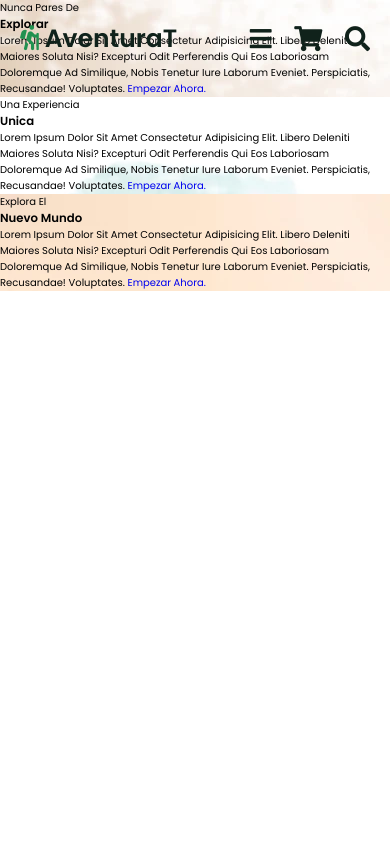
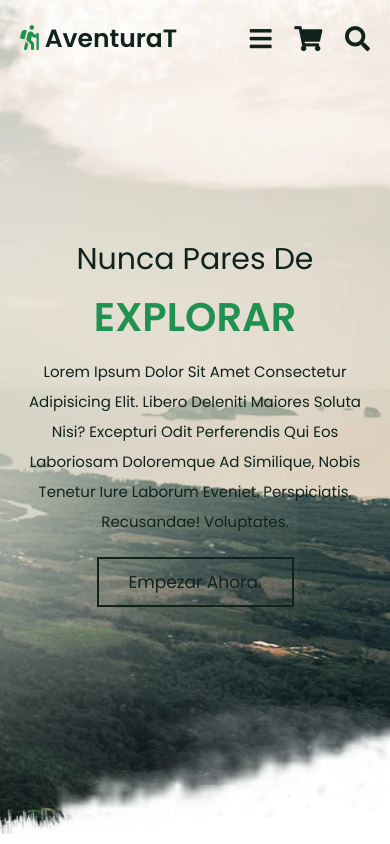
Before and after one commit to Chernandezz/AventuraT-Proyecto-Final-DW, a PHP site: page / in a window 390 px wide. Run offline with PHP 8.4, Linux system fonts and the light colour scheme.

Commit message:
Se avanzo bastante en el inicio, el slider quedo listo y responsivo, ya se va a empezar a trabajar con otra cosa

```diff
--- a/css/main.css
+++ b/css/main.css
@@ -1,6 +1,47 @@
 @import url("https://fonts.googleapis.com/css2?family=Poppins:ital,wght@0,100;0,300;0,400;0,500;0,600;1,100;1,300&display=swap");
 * {
   font-family: "Poppins", sans-serif;
+}
+
+.inicio {
+  padding: 0;
+}
+.inicio .caja {
+  min-height: 100vh;
+  display: flex;
+  align-items: center;
+  background-size: cover !important;
+  background-position: center !important;
+  justify-content: flex-end;
+  padding: 2rem 9%;
+}
+.inicio .caja.segunda {
+  justify-content: flex-start;
+}
+.inicio .caja .contenido {
+  width: 50rem;
+}
+.inicio .caja .contenido span {
+  font-size: 4rem;
+  color: #10221b;
+}
+.inicio .caja .contenido h3 {
+  font-size: 6rem;
+  color: #219150;
+  padding-top: 0.5rem;
+  text-transform: uppercase;
+}
+.inicio .caja .contenido p {
+  line-height: 2;
+  color: #10221b;
+  font-size: 1.5rem;
+  padding: 1rem 0;
+}
+
+.swiper-button-next::after,
+.swiper-button-prev::after {
+  font-size: 3rem;
+  color: #10221b;
 }
 
 .header {
@@ -113,10 +154,34 @@
   .header {
     padding: 2rem;
   }
+
+  section {
+    padding: 3rem 2rem;
+  }
 }
 @media (max-width: 991px) {
   html {
     font-size: 55%;
+  }
+
+  .inicio .caja {
+    padding: 2rem;
+    justify-content: center;
+    background-position: right !important;
+    align-items: center;
+  }
+  .inicio .caja.segunda {
+    justify-content: center;
+    background-position: left !important;
+  }
+  .inicio .caja .contenido {
+    text-align: center;
+  }
+  .inicio .caja .contenido span {
+    font-size: 3rem;
+  }
+  .inicio .caja .contenido h3 {
+    font-size: 4rem;
   }
 }
 @media (max-width: 768px) {
@@ -149,6 +214,11 @@
     position: absolute;
     top: 1rem;
     right: 1.5rem;
+  }
+
+  .swiper-button-next::after,
+.swiper-button-prev::after {
+    display: none;
   }
 }
 @media (max-width: 450px) {
@@ -184,4 +254,23 @@ html::-webkit-scrollbar-thumb {
   background: #10221b;
 }
 
+section {
+  padding: 5rem 9%;
+}
+
+.btn {
+  margin-top: 1rem;
+  display: inline-block;
+  border: 0.2rem solid #10221b;
+  color: #10221b;
+  cursor: pointer;
+  background: none;
+  font-size: 1.7rem;
+  padding: 1rem 3rem;
+}
+.btn:hover {
+  background: #10221b;
+  color: #fff;
+}
+
 /*# sourceMappingURL=main.css.map */
--- a/index.html
+++ b/index.html
@@ -9,6 +9,11 @@
     <link
       rel="stylesheet"
       href="https://cdnjs.cloudflare.com/ajax/libs/font-awesome/5.15.4/css/all.min.css"
+    />
+
+    <link
+      rel="stylesheet"
+      href="https://unpkg.com/swiper@7/swiper-bundle.min.css"
     />
     <!-- Link CSS -->
     <link rel="stylesheet" href="css/main.css" />
@@ -52,9 +57,9 @@
 
     <!-- Inicio Inicio -->
     <section class="inicio" id="inicio">
-      <div class="slider-inicio">
-        <div class="contenedor">
-          <div class="slide">
+      <div class="swiper slider-inicio">
+        <div class="swiper-wrapper">
+          <div class="swiper-slide">
             <div
               class="caja"
               style="background: url(img/home-bg-1.jpg) no-repeat"
@@ -62,19 +67,19 @@
               <div class="contenido">
                 <span>nunca pares de</span>
                 <h3>explorar</h3>
-                <span
-                  >Lorem ipsum dolor sit amet consectetur adipisicing elit.
+                <p>
+                  Lorem ipsum dolor sit amet consectetur adipisicing elit.
                   Libero deleniti maiores soluta nisi? Excepturi odit
                   perferendis qui eos laboriosam doloremque ad similique, nobis
                   tenetur iure laborum eveniet. Perspiciatis, recusandae!
-                  Voluptates.</span
-                >
+                  Voluptates.
+                </p>
                 <a href="#" class="btn">empezar ahora.</a>
               </div>
             </div>
           </div>
 
-          <div class="slide">
+          <div class="swiper-slide">
             <div
               class="caja segunda"
               style="background: url(img/home-bg-2.jpg) no-repeat"
@@ -82,19 +87,19 @@
               <div class="contenido">
                 <span>una experiencia</span>
                 <h3>unica</h3>
-                <span
-                  >Lorem ipsum dolor sit amet consectetur adipisicing elit.
+                <p>
+                  Lorem ipsum dolor sit amet consectetur adipisicing elit.
                   Libero deleniti maiores soluta nisi? Excepturi odit
                   perferendis qui eos laboriosam doloremque ad similique, nobis
                   tenetur iure laborum eveniet. Perspiciatis, recusandae!
-                  Voluptates.</span
-                >
+                  Voluptates.
+                </p>
                 <a href="#" class="btn">empezar ahora.</a>
               </div>
             </div>
           </div>
 
-          <div class="slide">
+          <div class="swiper-slide">
             <div
               class="caja tercera"
               style="background: url(img/home-bg-3.jpg) no-repeat"
@@ -102,22 +107,25 @@
               <div class="contenido">
                 <span>explora el</span>
                 <h3>nuevo mundo</h3>
-                <span
-                  >Lorem ipsum dolor sit amet consectetur adipisicing elit.
+                <p>
+                  Lorem ipsum dolor sit amet consectetur adipisicing elit.
                   Libero deleniti maiores soluta nisi? Excepturi odit
                   perferendis qui eos laboriosam doloremque ad similique, nobis
                   tenetur iure laborum eveniet. Perspiciatis, recusandae!
-                  Voluptates.</span
-                >
-                <a href="#" class="btn">empezar ahora.</a>
+                  Voluptates.
+                </p>
+                <a href="#" class="btn">explorar ahora.</a>
               </div>
             </div>
           </div>
         </div>
+        <div class="swiper-button-next"></div>
+        <div class="swiper-button-prev"></div>
       </div>
     </section>
     <!-- Fin Inicio -->
 
+    <script src="https://unpkg.com/swiper@7/swiper-bundle.min.js"></script>
     <!-- link JS -->
     <script src="script/script.js"></script>
   </body>
--- a/sass/abstracts/_variables.scss
+++ b/sass/abstracts/_variables.scss
@@ -5,5 +5,5 @@ $blanco: #fff;
 $fondo-claro: #eee;
 
 // Otros
-$borde: 2rem solid $negro;
+$borde: 0.2rem solid $negro;
 $fondo-caja: 0 0.5rem 1rem rgba(0, 0, 0, 0.1);
--- /dev/null
+++ b/sass/base/_mediaqueries.scss
@@ -0,0 +1,90 @@
+@use "../abstracts/abstracts" as *;
+
+// Media Queries
+@media (max-width: 1200px) {
+  // Header
+  .header {
+    padding: 2rem;
+  }
+
+  section {
+    padding: 3rem 2rem;
+  }
+}
+
+@media (max-width: 991px) {
+  html {
+    font-size: 55%;
+  }
+
+  .inicio .caja {
+    padding: 2rem;
+    justify-content: center;
+    background-position: right !important;
+    align-items: center;
+
+    &.segunda {
+      justify-content: center;
+      background-position: left !important;
+    }
+
+    .contenido {
+      text-align: center;
+
+      span {
+        font-size: 3rem;
+      }
+      h3 {
+        font-size: 4rem;
+      }
+    }
+  }
+}
+
+@media (max-width: 768px) {
+  // Header
+  .header {
+    #btn-menu {
+      display: inline-block;
+    }
+    .navegacion {
+      position: fixed;
+      top: 0;
+      left: -110%;
+      background: $blanco;
+      z-index: 1000;
+      width: 35rem;
+      height: 100%;
+      display: flex;
+      flex-direction: column;
+      align-items: center;
+      justify-content: center;
+
+      &.activo {
+        left: 0;
+        box-shadow: 0 0 0 100vw rgb(0, 0, 0, 0.8);
+      }
+      a {
+        margin: 1rem 0;
+        font-size: 3rem;
+      }
+
+      #cerrar-nav {
+        display: block;
+        position: absolute;
+        top: 1rem;
+        right: 1.5rem;
+      }
+    }
+  }
+  .swiper-button-next::after,
+  .swiper-button-prev::after {
+    display: none;
+  }
+}
+
+@media (max-width: 450px) {
+  html {
+    font-size: 50%;
+  }
+}
--- a/sass/layout/_header.scss
+++ b/sass/layout/_header.scss
@@ -119,59 +119,3 @@
     }
   }
 }
-
-// Media Queries
-@media (max-width: 1200px) {
-  .header {
-    padding: 2rem;
-  }
-}
-
-@media (max-width: 991px) {
-  html {
-    font-size: 55%;
-  }
-}
-
-@media (max-width: 768px) {
-  .header {
-    #btn-menu {
-      display: inline-block;
-    }
-    .navegacion {
-      position: fixed;
-      top: 0;
-      left: -110%;
-      background: $blanco;
-      z-index: 1000;
-      width: 35rem;
-      height: 100%;
-      display: flex;
-      flex-direction: column;
-      align-items: center;
-      justify-content: center;
-
-      &.activo {
-        left: 0;
-        box-shadow: 0 0 0 100vw rgb(0, 0, 0, 0.8);
-      }
-      a {
-        margin: 1rem 0;
-        font-size: 3rem;
-      }
-
-      #cerrar-nav {
-        display: block;
-        position: absolute;
-        top: 1rem;
-        right: 1.5rem;
-      }
-    }
-  }
-}
-
-@media (max-width: 450px) {
-  html {
-    font-size: 50%;
-  }
-}
--- a/sass/main.scss
+++ b/sass/main.scss
@@ -1,7 +1,8 @@
 @use "base/base";
-@use "abstracts/abstracts";
+@use "abstracts/abstracts" as a;
 @use "pages/pages";
 @use "layout/layout";
+@use "base/mediaqueries";
 
 * {
   font-family: "Poppins", sans-serif;
@@ -26,10 +27,30 @@ html {
   }
 
   &::-webkit-scrollbar-track {
-    background: abstracts.$blanco;
+    background: a.$blanco;
   }
 
   &::-webkit-scrollbar-thumb {
-    background: abstracts.$negro;
+    background: a.$negro;
   }
 }
+
+section {
+  padding: 5rem 9%;
+}
+
+.btn {
+  margin-top: 1rem;
+  display: inline-block;
+  border: a.$borde;
+  color: a.$negro;
+  cursor: pointer;
+  background: none;
+  font-size: 1.7rem;
+  padding: 1rem 3rem;
+
+  &:hover {
+    background: a.$negro;
+    color: a.$blanco;
+  }
+}
--- a/sass/pages/_inicio.scss
+++ b/sass/pages/_inicio.scss
@@ -0,0 +1,47 @@
+@use "../abstracts/abstracts" as *;
+
+.inicio {
+  padding: 0;
+
+  .caja {
+    min-height: 100vh;
+    display: flex;
+    align-items: center;
+    background-size: cover !important;
+    background-position: center !important;
+    justify-content: flex-end;
+    padding: 2rem 9%;
+
+    &.segunda {
+      justify-content: flex-start;
+    }
+
+    .contenido {
+      width: 50rem;
+      span {
+        font-size: 4rem;
+        color: $negro;
+      }
+
+      h3 {
+        font-size: 6rem;
+        color: $verde;
+        padding-top: 0.5rem;
+        text-transform: uppercase;
+      }
+
+      p {
+        line-height: 2;
+        color: $negro;
+        font-size: 1.5rem;
+        padding: 1rem 0;
+      }
+    }
+  }
+}
+
+.swiper-button-next::after,
+.swiper-button-prev::after {
+  font-size: 3rem;
+  color: $negro;
+}
--- a/sass/pages/_pages.scss
+++ b/sass/pages/_pages.scss
@@ -0,0 +1 @@
+@forward "inicio";
--- a/script/script.js
+++ b/script/script.js
@@ -26,3 +26,12 @@ document.querySelector("#cerrar-buscador").onclick = () => {
 window.onscroll = () => {
   navbar.classList.remove("activo");
 };
+
+var swiper = new Swiper(".slider-inicio", {
+  loop: true,
+  grabCursor: true,
+  navigation: {
+    nextEl: ".swiper-button-next",
+    prevEl: ".swiper-button-prev",
+  },
+});
```
Also changed, not shown: 1 other file.
